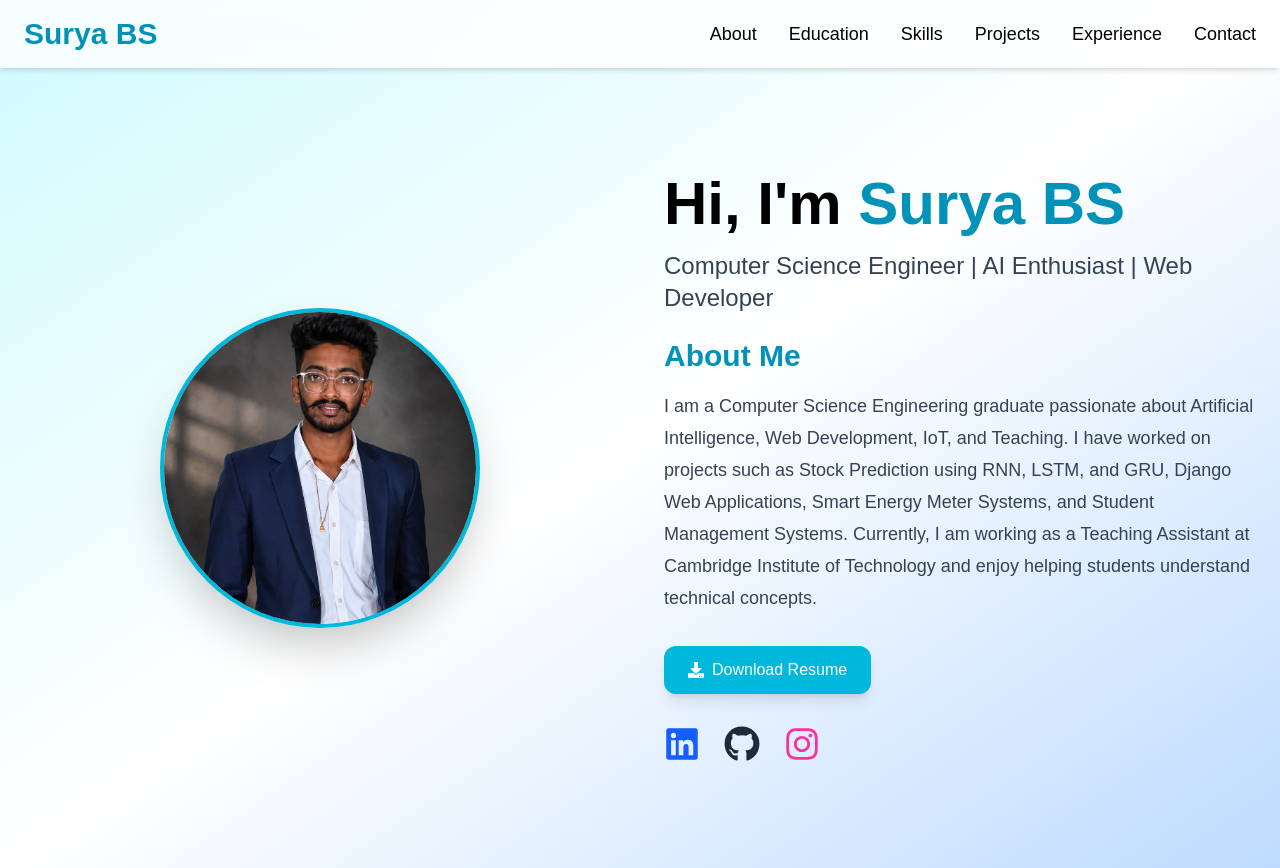
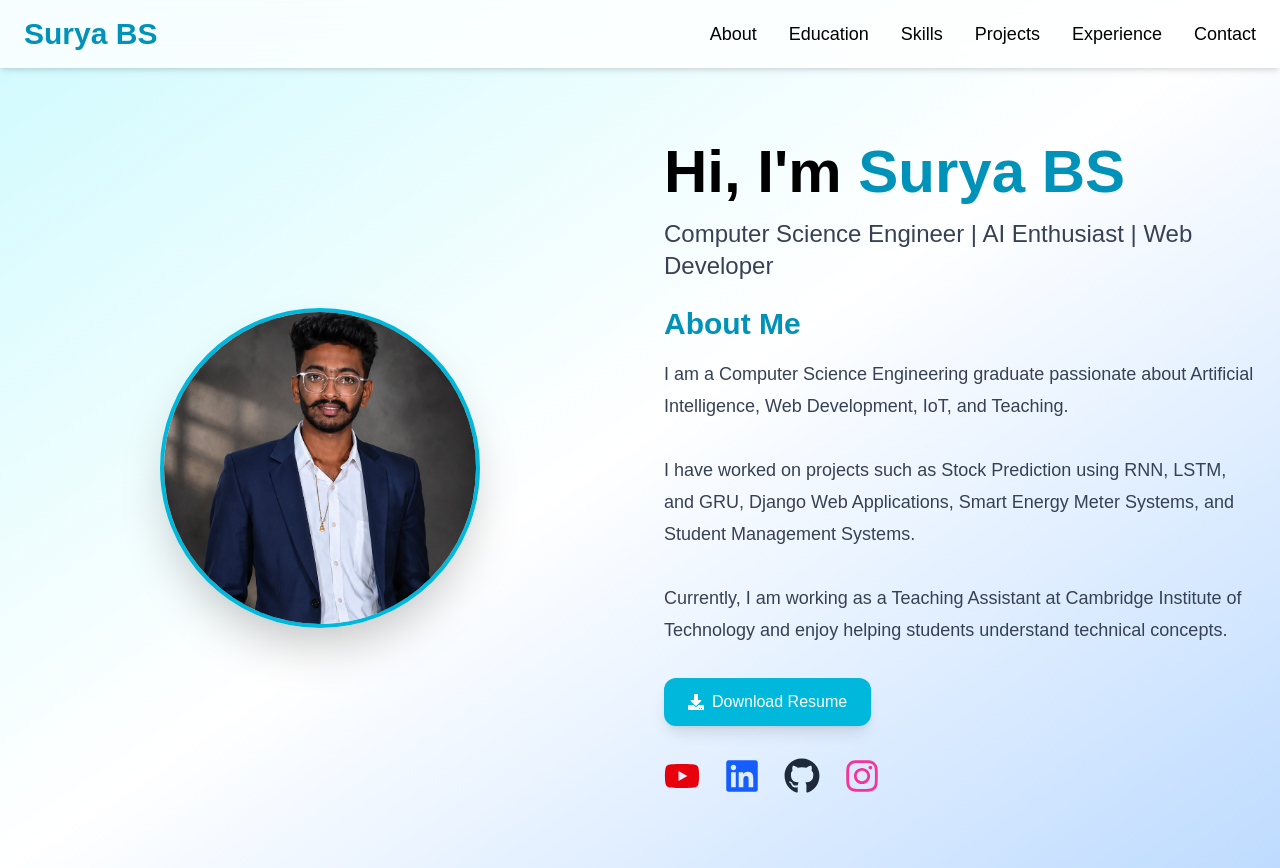
Before and after one commit to suryabs123/surya-portfolio, a React (Vite) app: page / in a window 1280 px wide. Built offline with nearby package versions, Linux system fonts and the light colour scheme.

Commit message:
updated portfolio

```diff
--- a/src/pages/About.jsx
+++ b/src/pages/About.jsx
@@ -1,6 +1,8 @@
+
 import surya from "../images/surya.png";
 import { motion } from "framer-motion";
 import {
+  FaYoutube,
   FaLinkedin,
   FaGithub,
   FaInstagram,
@@ -10,38 +12,29 @@ import {
 function About() {
   return (
     <div className="min-h-screen flex items-center justify-center px-6 py-16">
-
       <motion.div
         initial={{ opacity: 0, y: 50 }}
         animate={{ opacity: 1, y: 0 }}
         transition={{ duration: 1 }}
         className="max-w-7xl grid md:grid-cols-2 gap-12 items-center"
       >
-
         {/* Profile Image */}
         <div className="text-center">
-
           <img
             src={surya}
             alt="Surya BS"
             className="w-64 h-64 md:w-80 md:h-80 rounded-full border-4 border-cyan-500 object-cover mx-auto shadow-2xl hover:scale-105 transition duration-300"
           />
-
         </div>
 
         {/* About Content */}
         <div>
-
           <h1 className="text-4xl md:text-6xl font-bold mb-4">
-            Hi, I'm{" "}
-            <span className="text-cyan-600">
-              Surya BS
-            </span>
+            Hi, I'm <span className="text-cyan-600">Surya BS</span>
           </h1>
 
           <p className="text-lg md:text-2xl text-gray-700 mb-6">
-            Computer Science Engineer | AI Enthusiast |
-            Web Developer
+            Computer Science Engineer | AI Enthusiast | Web Developer
           </p>
 
           <h2 className="text-3xl font-bold text-cyan-600 mb-4">
@@ -49,24 +42,27 @@ function About() {
           </h2>
 
           <p className="text-lg text-gray-700 leading-8">
-            I am a Computer Science Engineering graduate passionate
-            about Artificial Intelligence, Web Development,
-            IoT, and Teaching.
+            I am a Computer Science Engineering graduate passionate about
+            Artificial Intelligence, Web Development, IoT, and Teaching.
 
-            I have worked on projects such as Stock Prediction
-            using RNN, LSTM, and GRU, Django Web Applications,
-            Smart Energy Meter Systems, and Student Management Systems.
+            <br /><br />
+
+            I have worked on projects such as Stock Prediction using
+            RNN, LSTM, and GRU, Django Web Applications, Smart Energy Meter
+            Systems, and Student Management Systems.
+
+            <br /><br />
 
             Currently, I am working as a Teaching Assistant at
-            Cambridge Institute of Technology and enjoy helping
-            students understand technical concepts.
+            Cambridge Institute of Technology and enjoy helping students
+            understand technical concepts.
           </p>
 
           {/* Resume Button */}
           <a
             href="/resume.pdf"
             download
-            className="inline-flex items-center gap-2 mt-8 bg-cyan-500 text-white px-6 py-3 rounded-xl shadow-lg hover:bg-cyan-600 hover:scale-105 transition"
+            className="inline-flex items-center gap-2 mt-8 bg-cyan-500 text-white px-6 py-3 rounded-xl shadow-lg hover:bg-cyan-600 hover:scale-105 transition duration-300"
           >
             <FaDownload />
             Download Resume
@@ -75,36 +71,45 @@ function About() {
           {/* Social Icons */}
           <div className="flex gap-6 mt-8 text-4xl">
 
+            {/* YouTube */}
             <a
-              href="https://linkedin.com"
+              href="https://www.youtube.com/@itz_surya07"
               target="_blank"
               rel="noreferrer"
             >
-              <FaLinkedin className="text-blue-600 hover:scale-110 transition" />
+              <FaYoutube className="text-red-600 hover:scale-110 transition duration-300" />
             </a>
 
+            {/* LinkedIn */}
             <a
-              href="https://github.com"
+              href="https://www.linkedin.com/"
               target="_blank"
               rel="noreferrer"
             >
-              <FaGithub className="text-gray-800 hover:scale-110 transition" />
+              <FaLinkedin className="text-blue-600 hover:scale-110 transition duration-300" />
             </a>
 
+            {/* GitHub */}
             <a
-              href="https://instagram.com"
+              href="https://github.com/suryabs123"
               target="_blank"
               rel="noreferrer"
             >
-              <FaInstagram className="text-pink-500 hover:scale-110 transition" />
+              <FaGithub className="text-gray-800 hover:scale-110 transition duration-300" />
+            </a>
+
+            {/* Instagram */}
+            <a
+              href="https://www.instagram.com/surya_gowda07?utm_source=qr&igsh=MW51amJuZDdjZzg4Mg=="
+              target="_blank"
+              rel="noreferrer"
+            >
+              <FaInstagram className="text-pink-500 hover:scale-110 transition duration-300" />
             </a>
 
           </div>
-
         </div>
-
       </motion.div>
-
     </div>
   );
 }
```
